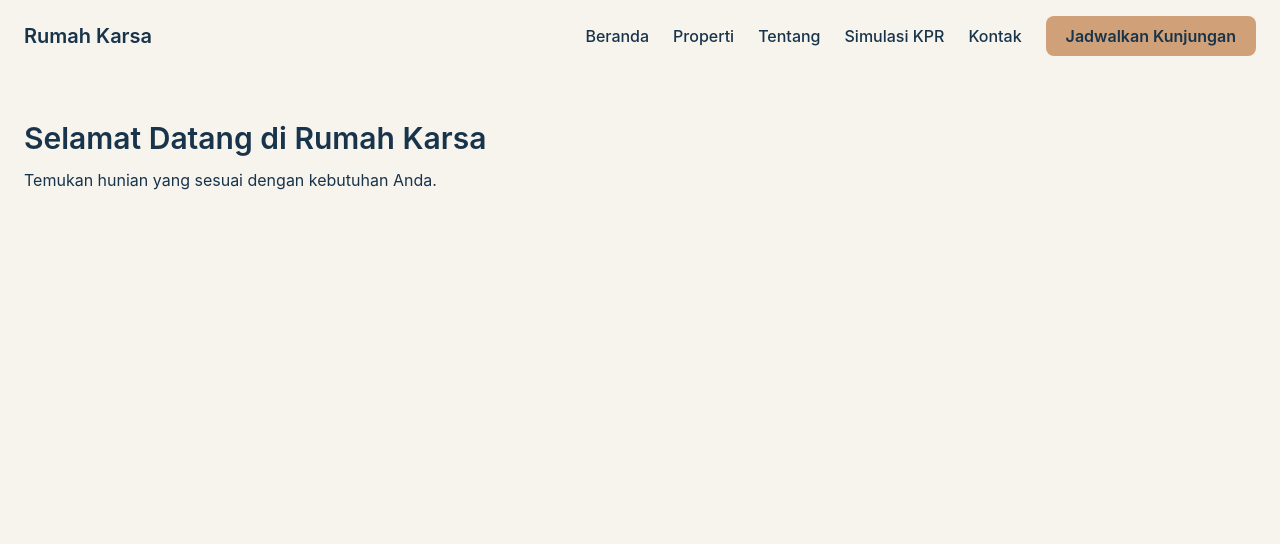
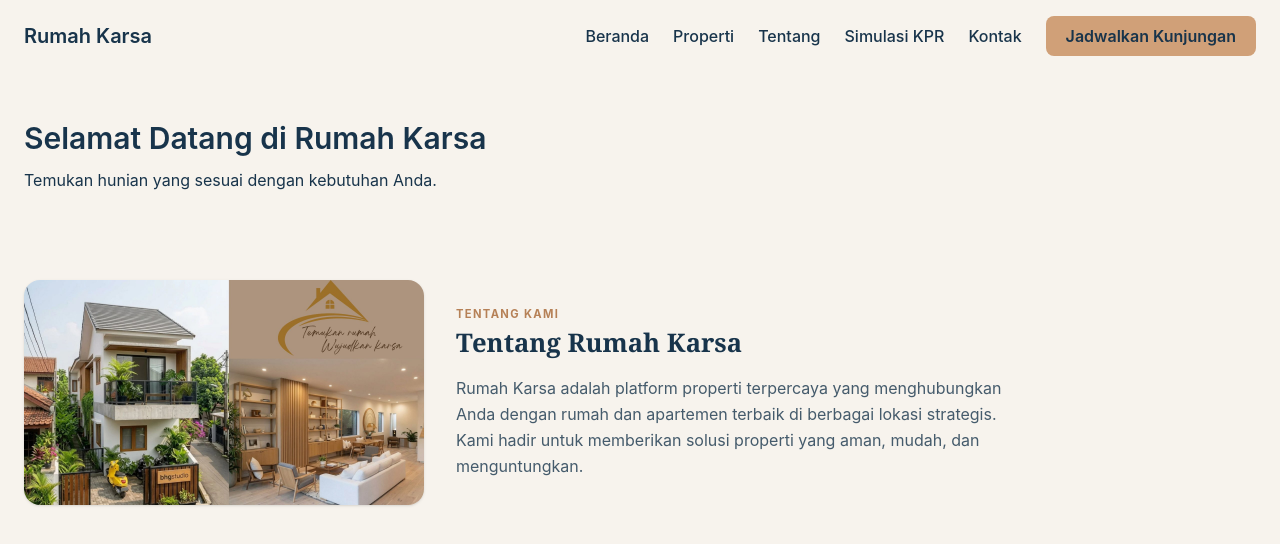
Before and after one commit to frskafdilh/Rumah-Karsa, a React (Vite) app: page / in a window 1280 px wide. Shown: the top 544 px of the page. Built offline with nearby package versions, Linux system fonts and the light colour scheme.

Commit message:
Membuat section Tentang Rumah Karsa

```diff
--- a/src/App.jsx
+++ b/src/App.jsx
@@ -1,4 +1,5 @@
 import Navbar from './components/Navbar.jsx'
+import About from './components/About.jsx'
 
 export default function App() {
   return (
@@ -17,6 +18,8 @@ export default function App() {
             </p>
           </div>
         </section>
+
+        <About/>
       </main>
     </>
   )
--- /dev/null
+++ b/src/components/About.jsx
@@ -0,0 +1,38 @@
+import gambarTentang from '../assets/about/foto-tentang.jpg'
+
+export default function About() {
+  return (
+    <section
+      id="about"
+      aria-labelledby="about-title"
+      className="bg-(--cream) px-6 py-10"
+    >
+      <div className="mx-auto grid max-w-7xl items-center gap-8 lg:grid-cols-[1fr_2fr]">
+        <img
+          src={gambarTentang}
+          alt="Foto-tentang"
+          loading="lazy"
+          className="w-full rounded-2xl object-cover shadow-sm"
+        />
+
+        <div>
+          <span className="mb-1 block text-[0.7rem] font-bold tracking-[0.12em] text-(--brown)">
+            TENTANG KAMI
+          </span>
+          <h2
+            id="about-title"
+            className="font-[Georgia,'Times_New_Roman',serif] text-[clamp(1.25rem,2vw,1.8rem)] font-bold leading-tight text-(--navy)"
+          >
+            Tentang Rumah Karsa
+          </h2>
+          <p className="mt-4 max-w-xl leading-relaxed text-(--navy)/80">
+            Rumah Karsa adalah platform properti terpercaya yang menghubungkan
+            Anda dengan rumah dan apartemen terbaik di berbagai lokasi
+            strategis. Kami hadir untuk memberikan solusi properti yang aman,
+            mudah, dan menguntungkan.
+          </p>
+        </div>
+      </div>
+    </section>
+  )
+}
```
Also changed, not shown: src/assets/about/foto-tentang.jpg (added).
